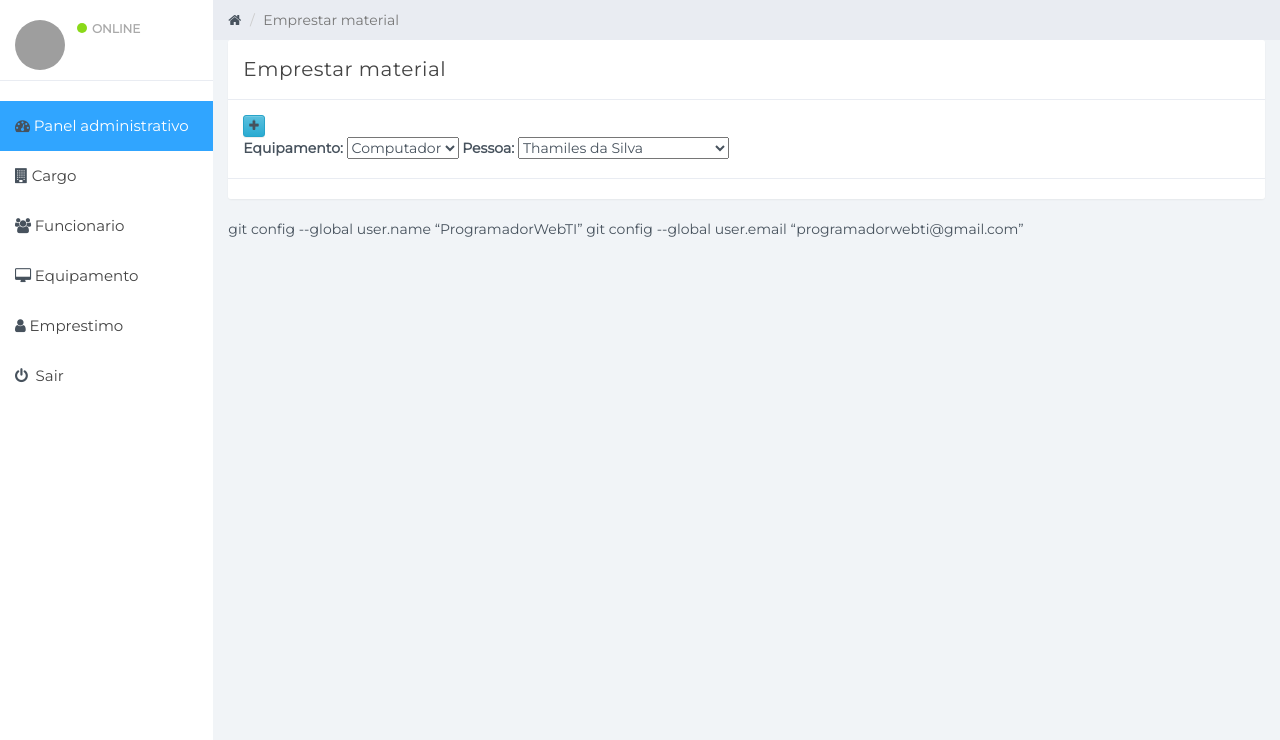
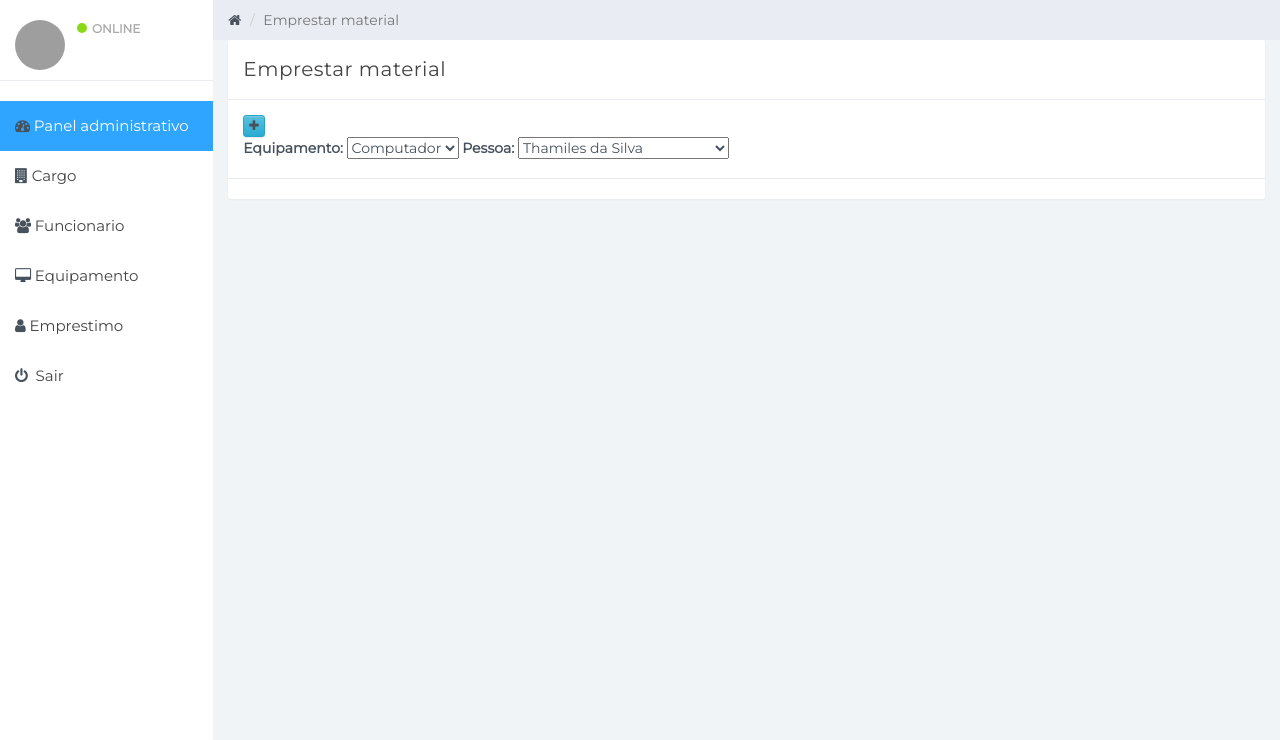
Before and after one commit to ProgramadorWebTI/una-sus, a CodeIgniter app: page /database/emprestimo/executa_emprestimo in a window 1280 px wide. Shown: the part 60-800 px from the top of the page. Run offline with CodeIgniter, Linux system fonts and the light colour scheme; the visitor is signed in with stand-in values (Sample User, id 1); data comes from the database, SQL or seed files in the repository; grey boxes are pictures that could not be loaded.

Commit message:
retirar o error do github

```diff
--- a/application/views/emprestimo/formulario_emprestimo_add_v.php
+++ b/application/views/emprestimo/formulario_emprestimo_add_v.php
@@ -39,7 +39,3 @@
 		});
 	});
 </script>
-
-
-git config --global user.name “ProgramadorWebTI”
-git config --global user.email “programadorwebti@gmail.com”
```
